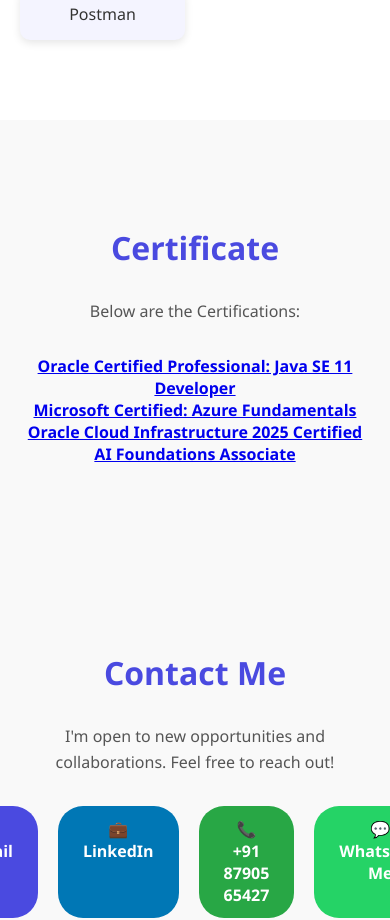
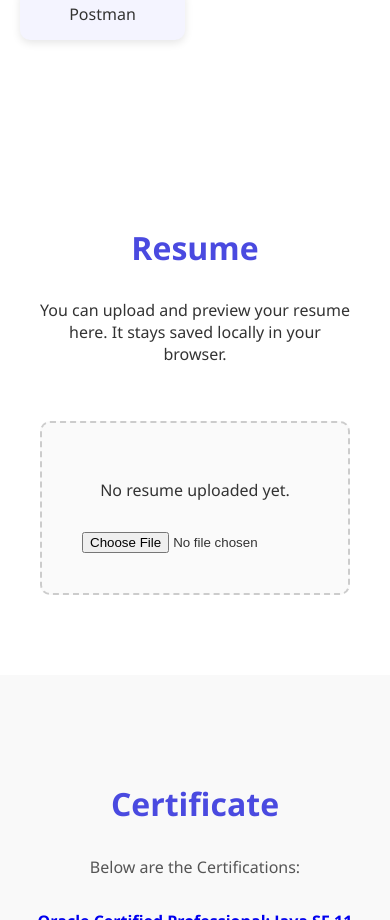
Before and after one commit to pratap8/pratap-portfolio, a React (Create React App) app: page / in a window 390 px wide. Shown: the part 4720-5640 px from the top of the page. Built offline with nearby package versions, Linux system fonts and the light colour scheme.

Commit message:
Added Resume

```diff
--- a/package.json
+++ b/package.json
@@ -1,5 +1,5 @@
 {
-  "homepage": "https://pratapsingh.github.io/pratap-portfolio",
+  "homepage": "https://pratap8.github.io/pratap-portfolio",
   "name": "pratap-portfolio",
   "version": "0.1.0",
   "private": true,
--- a/src/App.js
+++ b/src/App.js
@@ -7,6 +7,7 @@
 import Skills from "./components/Skills";
 import Contact from "./components/Contact";
 import Certificate from "./components/Certifications";
+import Resume from "./components/Resume";
 
 function App() {
   return (
@@ -16,6 +17,7 @@
       <Experience />
       <Projects />
       <Skills />
+      <Resume />
       <Certificate />
       <Contact />
     </div>
--- a/src/components/Navbar.jsx
+++ b/src/components/Navbar.jsx
@@ -10,6 +10,7 @@
         <li><a href="#experience">Experience</a></li>
         <li><a href="#projects">Projects</a></li>
         <li><a href="#skills">Skills</a></li>
+        <li><a href="#resume">Resume</a></li>
         <li><a href="#contact">Contact</a></li>
       </ul>
     </nav>
--- /dev/null
+++ b/src/components/Resume.jsx
@@ -0,0 +1,100 @@
+import React, { useState, useEffect } from "react";
+import "../styles/App.css";
+
+const Resume = () => {
+  const [resumeFile, setResumeFile] = useState(null);
+  const [isGitHub, setIsGitHub] = useState(false);
+
+  // Check if hosted on GitHub Pages
+  useEffect(() => {
+    const host = window.location.hostname;
+    if (host.includes("github.io")) {
+      setIsGitHub(true);
+    } else {
+      const storedFile = localStorage.getItem("resumeFile");
+      if (storedFile) {
+        setResumeFile(storedFile);
+      }
+    }
+  }, []);
+
+  // Handle PDF upload
+  const handleFileUpload = (e) => {
+    const file = e.target.files[0];
+    if (!file) return;
+
+    if (file.type !== "application/pdf") {
+      alert("❌ Only PDF files are allowed!");
+      e.target.value = null;
+      return;
+    }
+
+    const reader = new FileReader();
+    reader.onload = () => {
+      localStorage.setItem("resumeFile", reader.result);
+      setResumeFile(reader.result);
+      window.scrollTo(0, 0);
+    };
+    reader.readAsDataURL(file);
+  };
+
+  // Delete uploaded resume
+  const handleDelete = () => {
+    localStorage.removeItem("resumeFile");
+    setResumeFile(null);
+  };
+
+  return (
+    <section id="resume" className="resume-section">
+      <div className="resume-container">
+        {/* Left side */}
+        <div className="resume-left">
+          <h2 className="section-title">Resume</h2>
+          <p>
+            {isGitHub
+              ? "Below is my professional resume for public viewing."
+              : "You can upload and preview your resume here. It stays saved locally in your browser."}
+          </p>
+        </div>
+
+        {/* Right side */}
+        <div className="resume-right">
+          {/* Show static PDF for GitHub Pages */}
+          {isGitHub ? (
+            <iframe
+              src={`${process.env.PUBLIC_URL}/Resume.pdf#toolbar=0&navpanes=0`}
+              title="Resume"
+              width="100%"
+              height="500px"
+              style={{ border: "none" }}
+            />
+          ) : !resumeFile ? (
+            <div className="upload-area">
+              <p>No resume uploaded yet.</p>
+              <input
+                type="file"
+                accept="application/pdf"
+                onChange={handleFileUpload}
+              />
+            </div>
+          ) : (
+            <div className="resume-preview">
+              <iframe
+                src={`${resumeFile}#toolbar=0&navpanes=0`}
+                title="Resume Preview"
+                width="100%"
+                height="500px"
+                style={{ border: "none" }}
+              ></iframe>
+              <button className="resume-btn delete" onClick={handleDelete}>
+                Delete Resume
+              </button>
+            </div>
+          )}
+        </div>
+      </div>
+    </section>
+  );
+};
+
+export default Resume;
--- a/src/styles/App.css
+++ b/src/styles/App.css
@@ -283,3 +283,148 @@
   margin: 10px auto 30px;
   line-height: 1.6;
 }
+
+/* ---------- Resume Section ---------- */
+.resume-section {
+  padding: 80px 20px;
+  background-color: #fff;
+  text-align: center;
+}
+
+.resume-actions {
+  margin-top: 20px;
+}
+
+.resume-btn {
+  background-color: #4a4ae0;
+  color: white;
+  border: none;
+  border-radius: 8px;
+  padding: 10px 20px;
+  margin: 5px;
+  cursor: pointer;
+  transition: background-color 0.3s ease;
+}
+
+.resume-btn:hover {
+  background-color: #2e2eb8;
+}
+
+.resume-btn.delete {
+  background-color: #e04a4a;
+}
+
+.resume-btn.delete:hover {
+  background-color: #b83a3a;
+}
+
+.upload-label {
+  cursor: pointer;
+}
+
+/* ---------- Modal ---------- */
+.modal-overlay {
+  position: fixed;
+  top: 0;
+  left: 0;
+  width: 100%;
+  height: 100%;
+  background: rgba(0, 0, 0, 0.6);
+  display: flex;
+  align-items: center;
+  justify-content: center;
+  z-index: 1000;
+}
+
+.modal-content {
+  background: white;
+  padding: 20px;
+  border-radius: 10px;
+  width: 80%;
+  max-width: 700px;
+  text-align: right;
+}
+
+.close-btn {
+  background: #4a4ae0;
+  color: white;
+  border: none;
+  padding: 8px 12px;
+  border-radius: 6px;
+  cursor: pointer;
+  margin-top: 10px;
+}
+
+.close-btn:hover {
+  background-color: #2e2eb8;
+}
+/* ---------- Resume Section ---------- */
+.resume-section {
+  padding: 80px 40px;
+  background-color: #ffffff;
+}
+
+.resume-container {
+  display: flex;
+  justify-content: space-between;
+  align-items: flex-start;
+  gap: 40px;
+  flex-wrap: wrap;
+}
+
+.resume-left {
+  flex: 1;
+  min-width: 250px;
+}
+
+.resume-right {
+  flex: 2;
+  min-width: 300px;
+}
+
+.upload-area {
+  text-align: center;
+  border: 2px dashed #ccc;
+  border-radius: 10px;
+  padding: 40px;
+  background-color: #fafafa;
+}
+
+.upload-area input {
+  margin-top: 15px;
+}
+
+.resume-preview {
+  display: flex;
+  flex-direction: column;
+  align-items: flex-end;
+}
+
+.resume-preview iframe {
+  border: 1px solid #ccc;
+  border-radius: 8px;
+  margin-bottom: 10px;
+}
+
+.resume-btn.delete {
+  background-color: #e04a4a;
+  color: white;
+  border: none;
+  padding: 10px 20px;
+  border-radius: 8px;
+  cursor: pointer;
+}
+
+.resume-btn.delete:hover {
+  background-color: #b83a3a;
+}
+
+/* Responsive */
+@media (max-width: 768px) {
+  .resume-container {
+    flex-direction: column;
+  }
+  .resume-right {
+    width: 100%;
+  }
+}
```
Also changed, not shown: Readme.txt, 1 other file (tests, documents, lock files or other folders).
